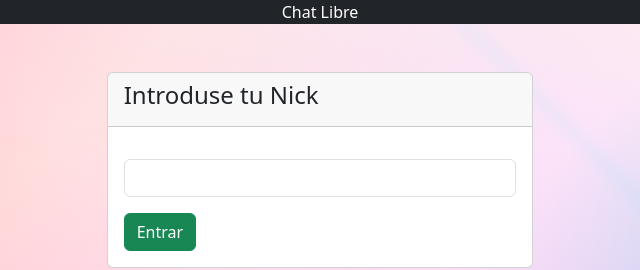
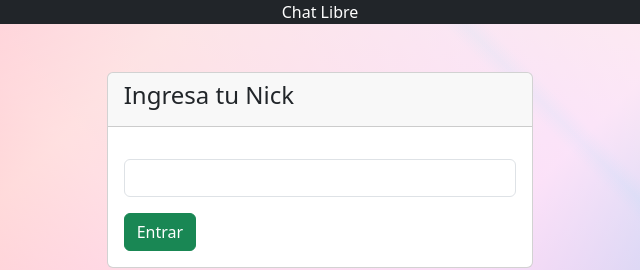
Before and after one commit to AlexanderMontenegro/Chat-Socket.io, a website: page src/public/index.html in a window 1280 px wide. Shown: the top 270 px of the page, 320-960 px from the left. Drawn offline with nearby package versions, Linux system fonts and the light colour scheme; no server answers.

Commit message:
actualizacion 03/08-11.28

```diff
--- a/src/public/index.html
+++ b/src/public/index.html
@@ -21,7 +21,7 @@
     <!--formulario de inicio-->
     <div class="card col-md-4 mx-auto mt-5" id="nick-wrap">
       <div class="card-header">
-        <h4>Introduse tu Nick</h4>
+        <h4>Ingresa tu Nick</h4>
       </div>
       <p id="nick-error"></p>
       <div class="card-body">
```
